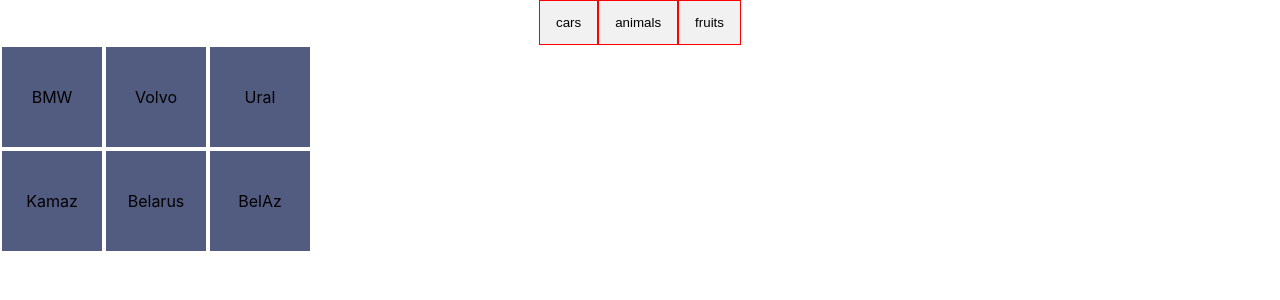
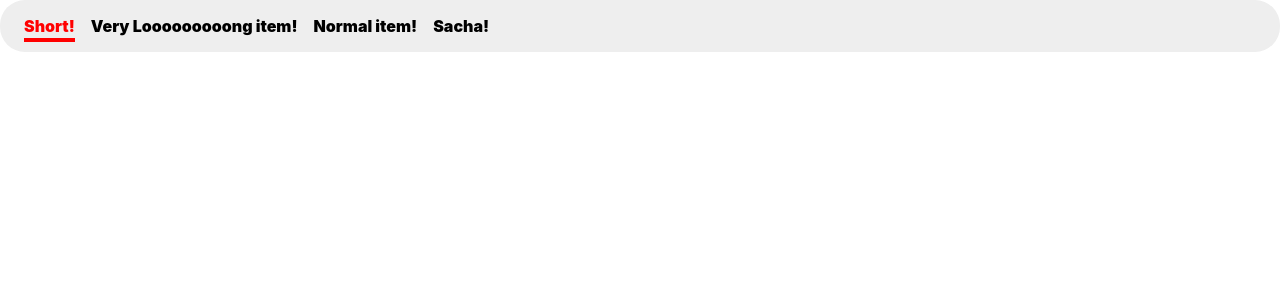
Before and after one commit to AlexsandrKotobus/framermotion, a React (Create React App) app: page / in a window 1280 px wide. Shown: the top 300 px of the page. Built offline with nearby package versions, Linux system fonts and the light colour scheme.

Commit message:
menu+red line

```diff
--- a/src/App.js
+++ b/src/App.js
@@ -1,18 +1,14 @@
-
 import './App.css';
-import Filter from './components/Filter'
-import {data} from './data';
+// import Filter from './components/Filter'
+// import {data} from './data';
+import Menu from './components/Menu'
 
 
 function App() {
-
-
   return (
     <div className="App">
-      <Filter data={data} />
-
-
-
+      <Menu />
+      {/* <Filter data = {data}/> */}
     </div>
   )
 }
--- a/src/components/Filter.jsx
+++ b/src/components/Filter.jsx
@@ -42,7 +42,10 @@
                 />))}
             </div>
             {/* карточки */}
-            <div style={{owerflow: 'hidden', maxWidth: 400}}>
+            {/* для красивой анимации добавим  motion. и проп layout*/}
+            <motion.div
+                layout
+                    style={{owerflow: 'hidden', maxWidth: 400, border: '1px solid #ccc'}}>
                         <AnimatePresence initial ={false} mode='wait'>
                             {
                                 cards.map(el => (
@@ -62,7 +65,7 @@
                                 )
                             }
                         </AnimatePresence>
-            </div>
+            </motion.div>
         </div>
     );
 
@@ -74,7 +77,7 @@
 const boxStyle = {
     float: 'left',
     backgroundColor: '#525c80',
-    conlor: '#ffffff',
+    color: '#ffffff',
     width: '100px',
     lineHeight: '100px',
     textAlign: 'center',
--- /dev/null
+++ b/src/components/Menu.jsx
@@ -0,0 +1,85 @@
+import {AnimateSharedLayout, motion} from 'framer-motion';
+import {useState} from 'react';
+
+const menuData = ['Short', 'Very Looooooooong item', 'Normal item', "Sacha"];
+
+function Menu(){
+    // статус активности
+    const [activeIndex, setActive] = useState(0);
+    return (
+        <div
+        style={{
+            display: 'flex',
+            backgroundColor: '#eee',
+            padding: '1rem',
+            borderRadius: '25px',
+        }}>
+
+            {
+                // тут мапятся элементы массива-меню
+            menuData.map((item, index) => (
+                <MenuItem
+                    key={item}
+                    item={item + '!'}
+                    // статус - выделен или нет
+                    isSelected={activeIndex === index}
+                    // обработчик
+                    handleClick={()=> setActive(index)}
+                />
+            ))}
+
+             </div>
+    )
+
+
+
+
+}
+export default Menu;
+
+// для удобства выделили в отдельную функцию
+function MenuItem(props){
+    const {
+        item,
+        isSelected,
+        // такое пишут чтоб небыло ошибки -
+        handleClick = Function.prototype,
+    }=props;
+
+    return (
+        <motion.div
+            onClick={handleClick}
+            style={{
+                margin: '0 0.5rem',
+                fontWeight: 900,
+                position: 'relative',
+            }}
+            initial = {{color: '#000'}}
+            animate = {{color: isSelected ? 'rgba(255, 0, 0)' : '#000'}}
+            >
+                {isSelected && <ActiveLine/>}
+                {item}
+            </motion.div>
+    )
+}
+
+function ActiveLine() {
+    // без параметров
+    return(
+        <motion.div
+            //  у этого motion.div нет детей, только настройки
+            // layoutId - уникальное фиксированное имя, значение его мб разным, например active
+            layoutId='activeItem'
+            style={{
+                width: '100%',
+                height: '4px',
+                position: 'absolute',
+                bottom: '-6px',
+                backgroundColor: 'rgba(255, 0, 0)',
+
+            }}
+
+        />
+
+    )
+}
```
Lines whose indentation alone changed are shown as unchanged.
